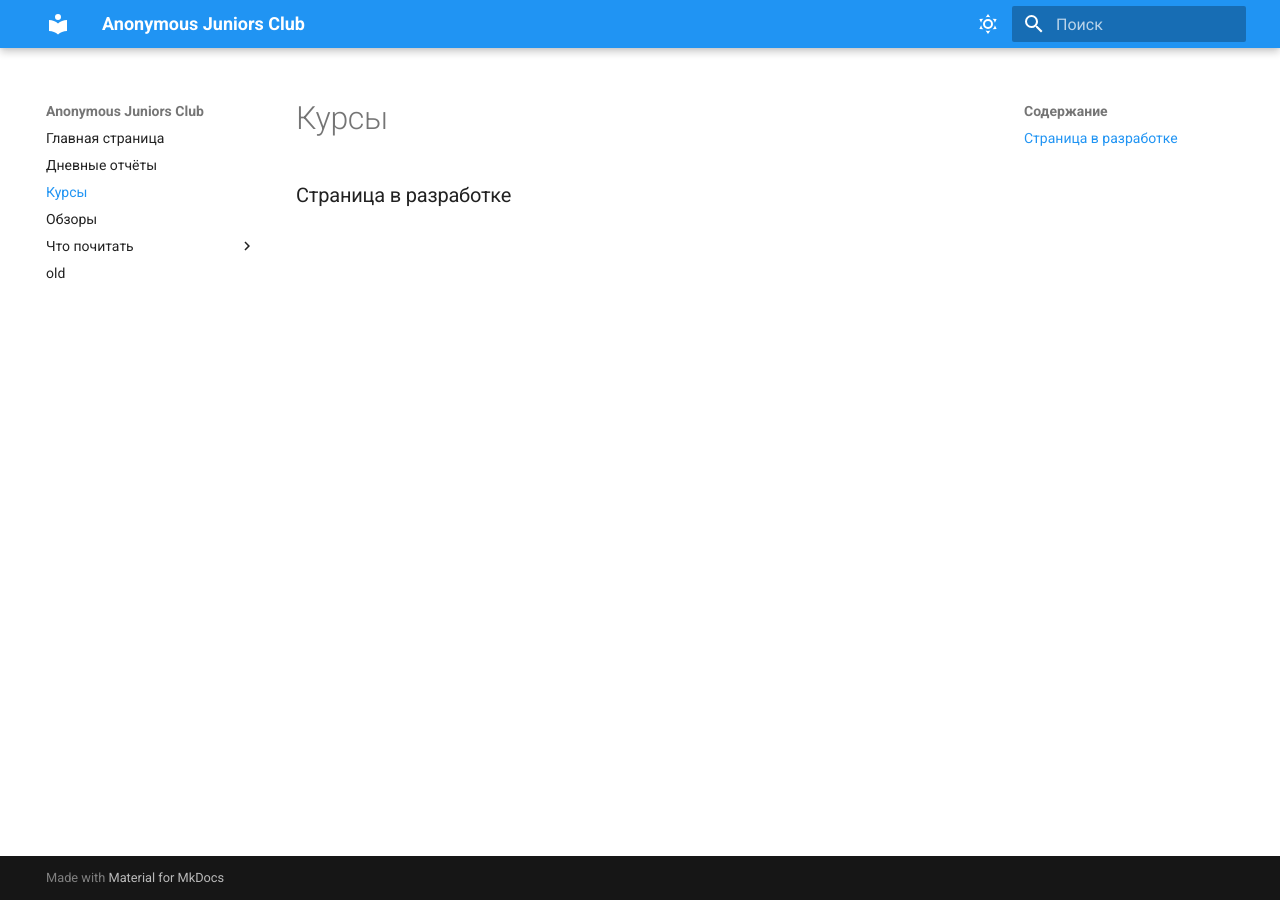
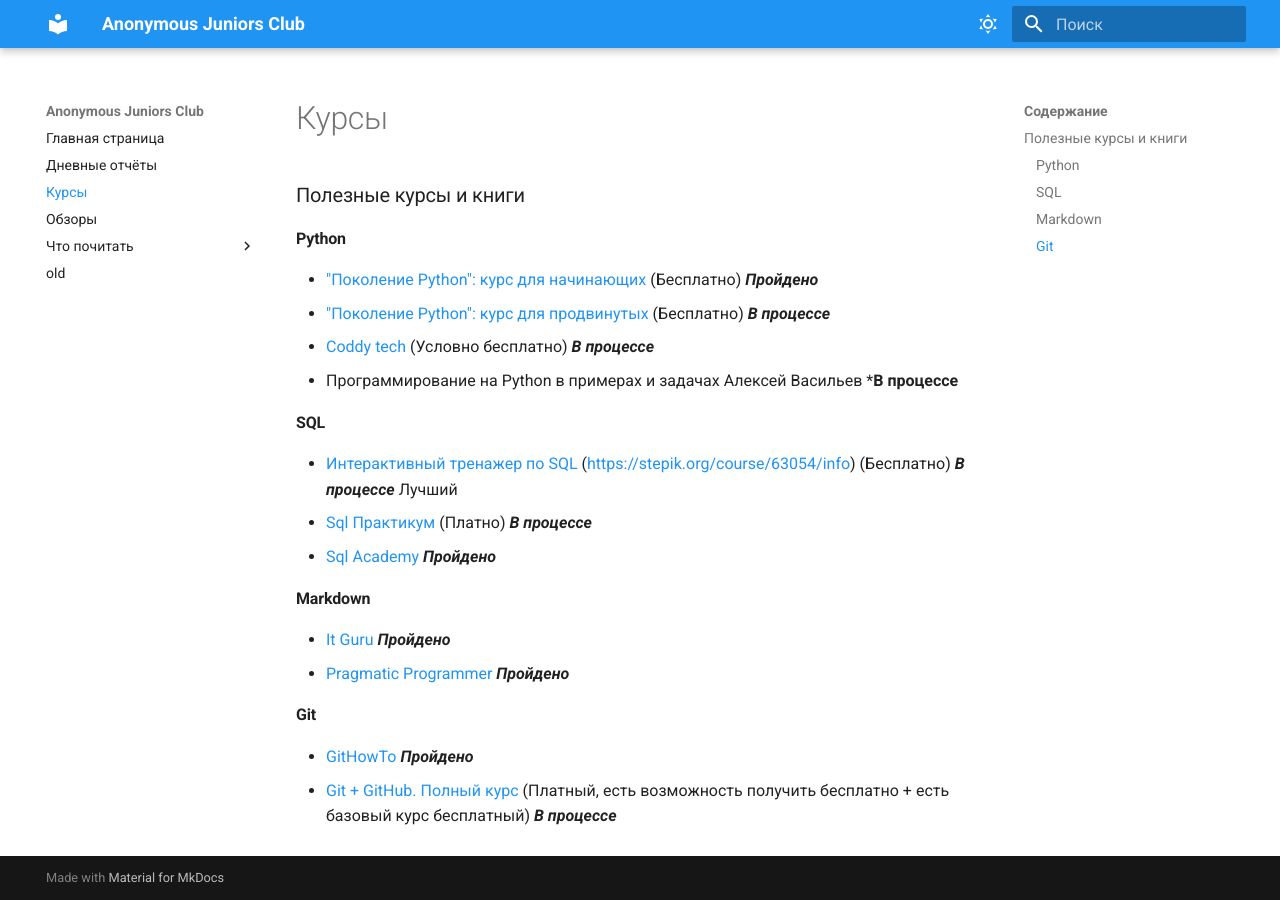
Before and after one commit to mishwey-maker/Anonymous_Juniors_Club, an MkDocs documentation site: the page built from docs/Course/index.md, in a window 1280 px wide. Built offline with MkDocs 1.6.1 and Material for MkDocs 9.7.7, drawn with Linux system fonts in a browser that asks for light colours.

Commit message:
add content

```diff
--- a/docs/Course/index.md
+++ b/docs/Course/index.md
@@ -1 +1,24 @@
-### Страница в разработке
+### Полезные курсы и книги
+
+#### Python
+
+- ["Поколение Python": курс для начинающих](https://stepik.org/course/58852) (Бесплатно) ***Пройдено***
+- ["Поколение Python": курс для продвинутых](https://stepik.org/course/68343) (Бесплатно) ***В процессе***
+- [Coddy tech](https://coddy.tech/)  (Условно бесплатно) ***В процессе***
+- Программирование на Python в примерах и задачах Алексей Васильев ***В процессе**
+
+#### SQL
+
+- [Интерактивный тренажер по SQL](https://stepik.org/course/63054/info) (<https://stepik.org/course/63054/info>) (Бесплатно) ***В процессе*** Лучший
+- [Sql Практикум](https://stepik.org/course/197970/info) (Платно) ***В процессе***
+- [Sql Academy](https://sql-academy.org/ru) ***Пройдено***
+
+#### Markdown
+
+- [It Guru](https://stepik.org/course/187888/info) ***Пройдено***
+- [Pragmatic Programmer](https://stepik.org/course/253005/info) ***Пройдено***
+
+#### Git
+
+- [GitHowTo](https://githowto.com/ru) ***Пройдено***
+- [Git + GitHub. Полный курс](https://stepik.org/course/214865/promo) (Платный, есть возможность получить бесплатно + есть базовый курс бесплатный) ***В процессе***
```
Also changed, not shown: docs/Course/python.md (added, +13 -0 lines).
